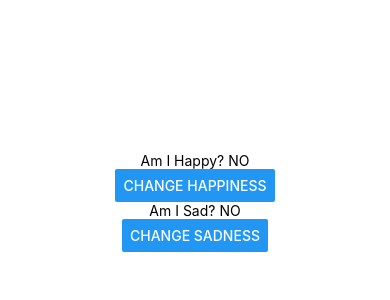
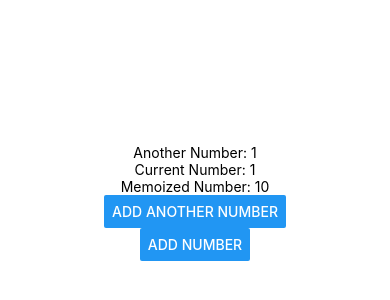
Before and after one commit to mdeamf/react-native-hooks, a React Native app: screen / in a window 390 px wide. Shown: the part 220-520 px from the top of the page. Built offline with nearby package versions, Linux system fonts and the light colour scheme.

Commit message:
feat: creating UseMemoComponent

```diff
--- a/App.js
+++ b/App.js
@@ -3,13 +3,16 @@ import React from 'react';
 import { StyleSheet, Text, View } from 'react-native';
 import { UseEffectCleaningComponent } from './src/components/UseEffectCleaningComponent';
 import { UseEffectComponent } from './src/components/UseEffectComponent';
+import { UseMemoComponent } from './src/components/UseMemoComponent';
 
 export default function App() {
   return (
     <View style={styles.container}>
-      <UseEffectComponent />
+      {/* <UseEffectComponent /> */}
 
-      <UseEffectCleaningComponent />
+      {/* <UseEffectCleaningComponent /> */}
+
+      <UseMemoComponent />
       <StatusBar style="auto" />
     </View>
   );
--- /dev/null
+++ b/src/components/UseMemoComponent.js
@@ -0,0 +1,44 @@
+import React, { useState, useEffect, useMemo } from 'react';
+import { Button, Text } from 'react-native';
+
+const LOG = '[USE MEMO COMPONENT]';
+
+export const UseMemoComponent = () => {
+  const [number, setNumber] = useState(1);
+  const [anotherNumber, setAnotherNumber] = useState(1);
+
+  useEffect(() => {
+    console.log(LOG, 'useEffect mounted');
+  }, []);
+
+  useEffect(() => {
+    console.log(LOG, 'useEffect updated');
+  });
+
+  useEffect(() => {
+    console.log(LOG, 'useEffect number updated', number);
+  }, [number]);
+
+  useMemo(() => {
+    console.log(LOG, 'useMemo mounted', number);
+  }, []);
+
+  useMemo(() => {
+    console.log(LOG, 'useMemo updated', number);
+  });
+
+  const memoizedNumber = useMemo(() => {
+    console.log(LOG, 'useMemo number memoized', number);
+    return number * 10;
+  }, [number]);
+
+  return (
+    <>
+      <Text>Another Number: {anotherNumber}</Text>
+      <Text>Current Number: {number}</Text>
+      <Text>Memoized Number: {memoizedNumber}</Text>
+      <Button title="Add Another Number" onPress={() => setAnotherNumber(anotherNumber + 1)}/>
+      <Button title="Add Number" onPress={() => setNumber(number + 1)}/>
+    </>
+  )
+};
```
